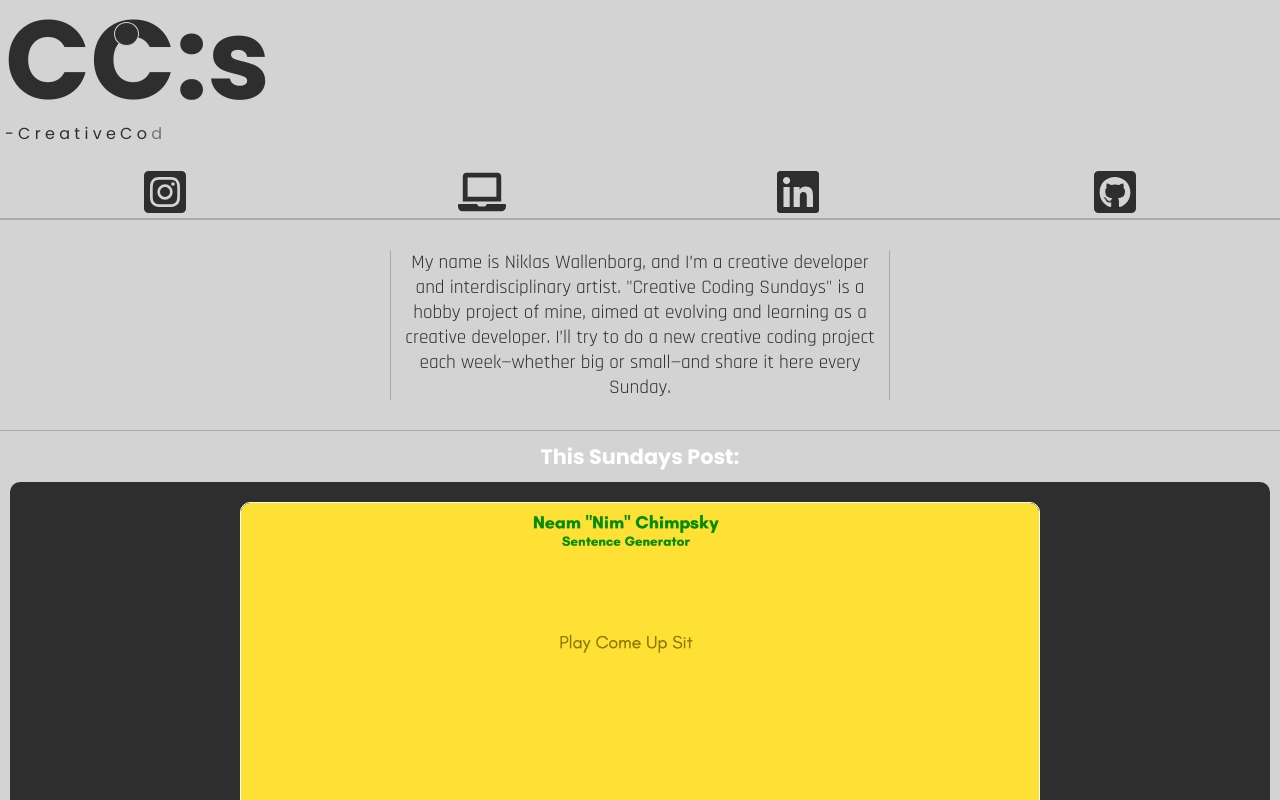
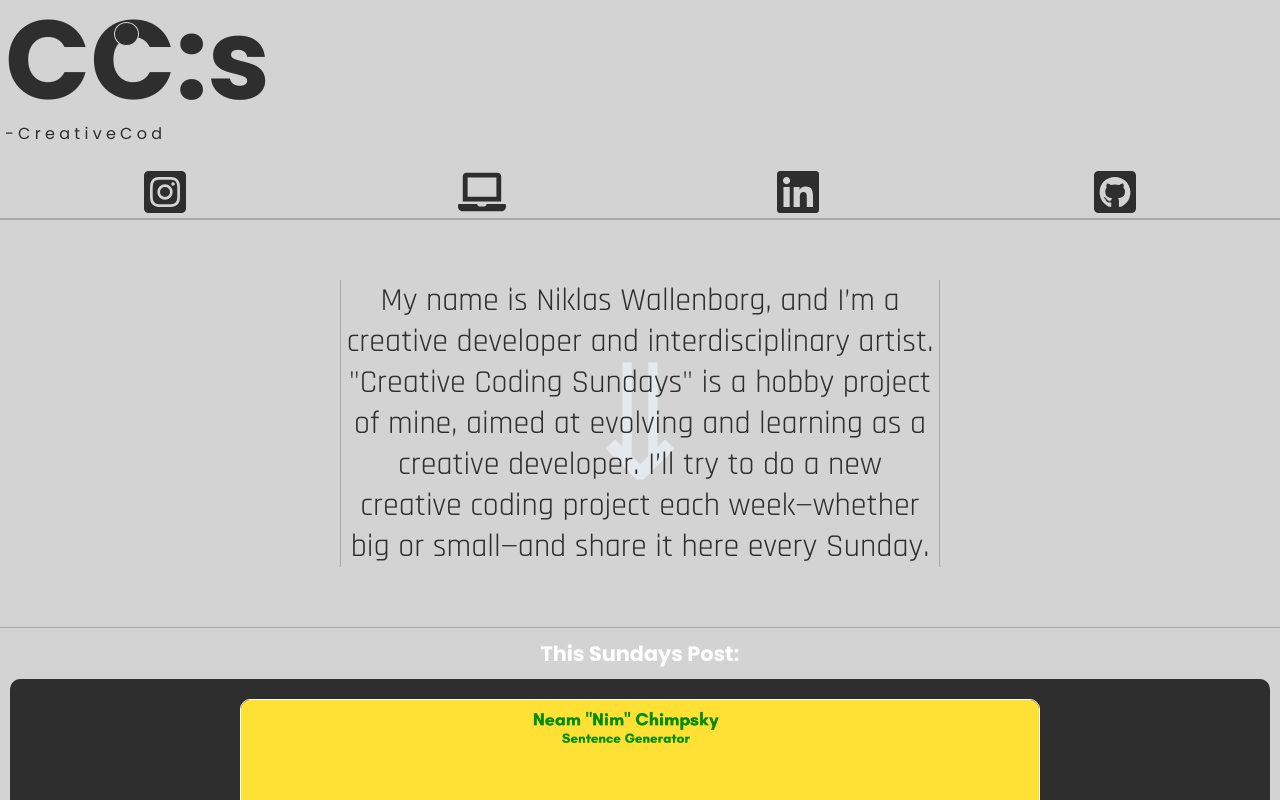
Before and after one commit to Wallenborg/CC-s, a React (Vite) app: page / in a window 1280 px wide. Shown: the top 800 px of the page. Built offline with nearby package versions, Linux system fonts and the light colour scheme.

Commit message:
add some new style to info

```diff
--- a/src/components/info/Info.css
+++ b/src/components/info/Info.css
@@ -1,28 +1,44 @@
 .info-text-box {
+  position: relative;
   display: flex;
   width: 100%;
   height: auto;
   align-items: center;
   justify-content: center;
   color: var(--clr-text);
-  padding: 30px 0;
+  padding: 60px 0;
   border-bottom: 1px solid var(--clr-border);
 }
 
+.arrow {
+  position: absolute;
+  top: 50%;
+  left: 50%;
+  transform: translate(-50%, -50%);
+  color: aliceblue;
+  font-size: 10rem;
+  z-index: -10;
+  opacity: 0.6;
+}
+
 .info-text {
-  max-width: 500px;
+  max-width: 600px;
   border-left: 1px solid var(--clr-border);
   border-right: 1px solid var(--clr-border);
   padding: 0 5px;
   color: var(--clr-text);
   font-family: "Rajdhani", sans-serif;
   text-align: center;
-  font-size: 1.2rem;
+  font-size: 2rem;
   color: var(--clr-text);
 }
 
 @media (max-width: 600px) {
   .info-text {
     max-width: 340px;
+    font-size: 1.2rem;
+  }
+  .arrow {
+    font-size: 7rem;
   }
 }
--- a/src/components/info/Info.jsx
+++ b/src/components/info/Info.jsx
@@ -3,6 +3,7 @@
 export default function Info() {
   return (
     <div className="info-text-box">
+      <p className="arrow">&#8659;</p>
       <p className="info-text">
         My name is Niklas Wallenborg, and I&rsquo;m a creative developer and
         interdisciplinary artist. &quot;Creative Coding Sundays&quot; is a hobby
```
